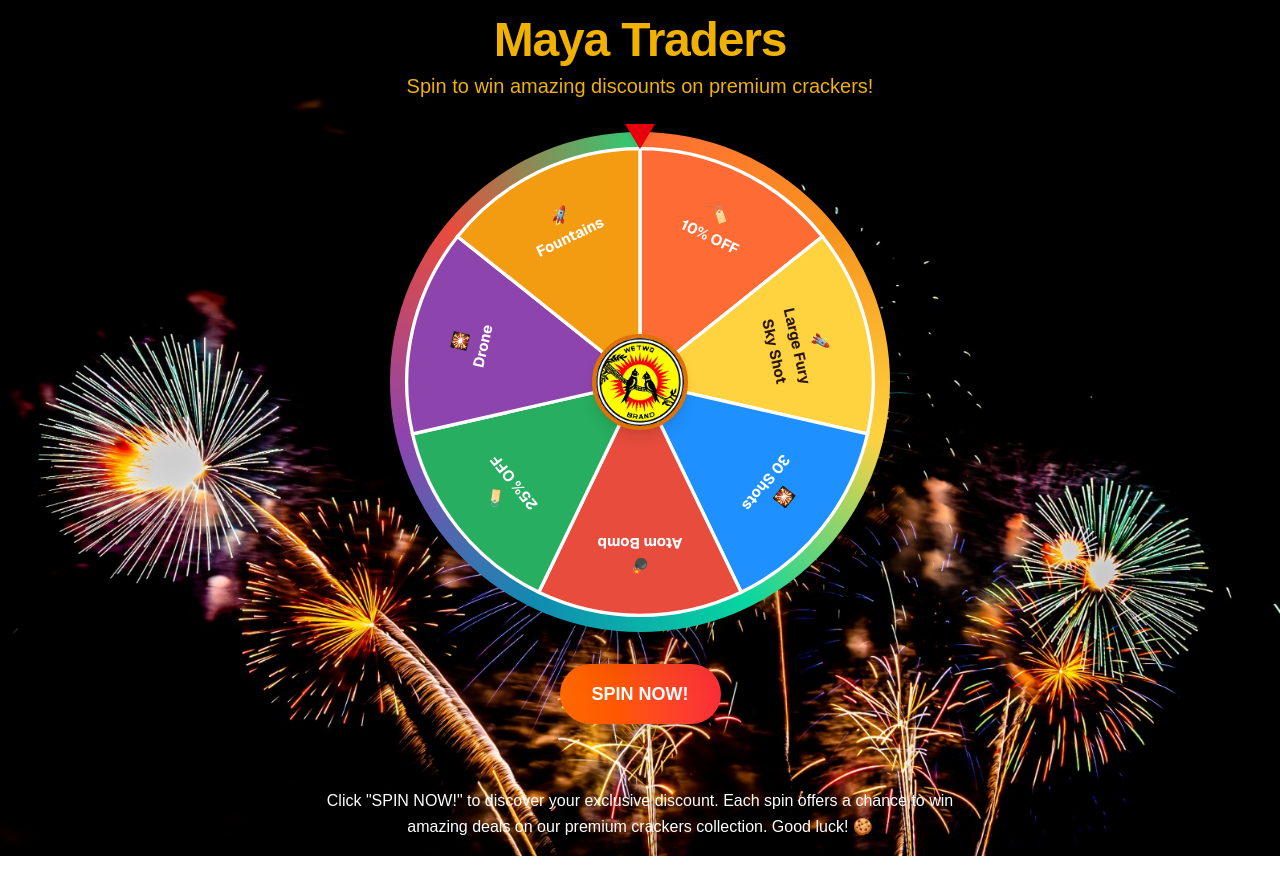
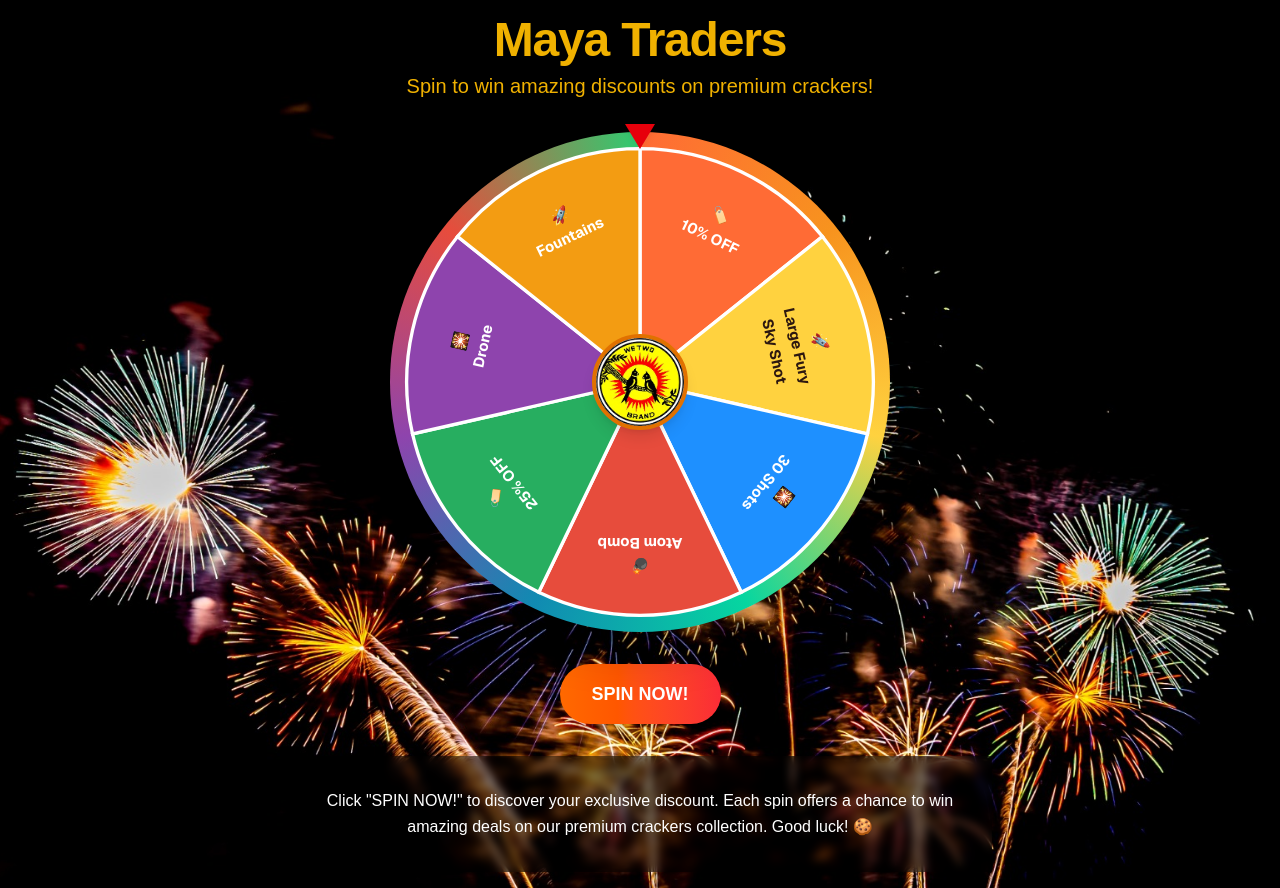
Before and after one commit to Mohamed-Hashim-km/spin-wheel, a Next.js app: page / in a window 1280 px wide. Before the commit the page ends 856 px from the top, so only its background shows below. Built offline with nearby package versions, Linux system fonts and the light colour scheme.

Commit message:
bgChange

```diff
--- a/src/components/SpinWheel.tsx
+++ b/src/components/SpinWheel.tsx
@@ -242,13 +242,15 @@
           </div>
         </div>
       )}
-
-      <div className="mt-8 text-center max-w-2xl mx-4">
-        <p className="text-white text-sm md:text-base leading-relaxed">
+<div className="bg-black/50 backdrop-blur-xs  to-transparent">
+      <div className="my-8 text-center   max-w-2xl mx-4">
+        <p className="text-white text-sm  md:text-base leading-relaxed">
           Click "SPIN NOW!" to discover your exclusive discount. Each spin
           offers a chance to win amazing deals on our premium crackers
           collection. Good luck! 🍪
         </p>
+
+      </div>
       </div>
     </div>
   );
```
